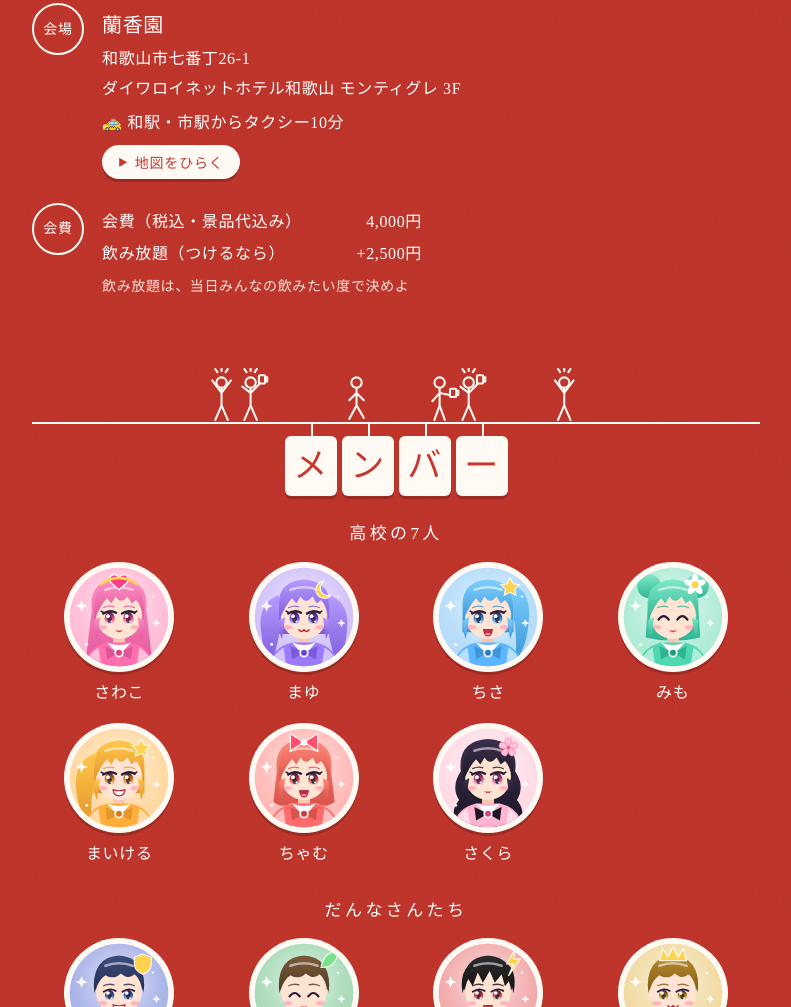
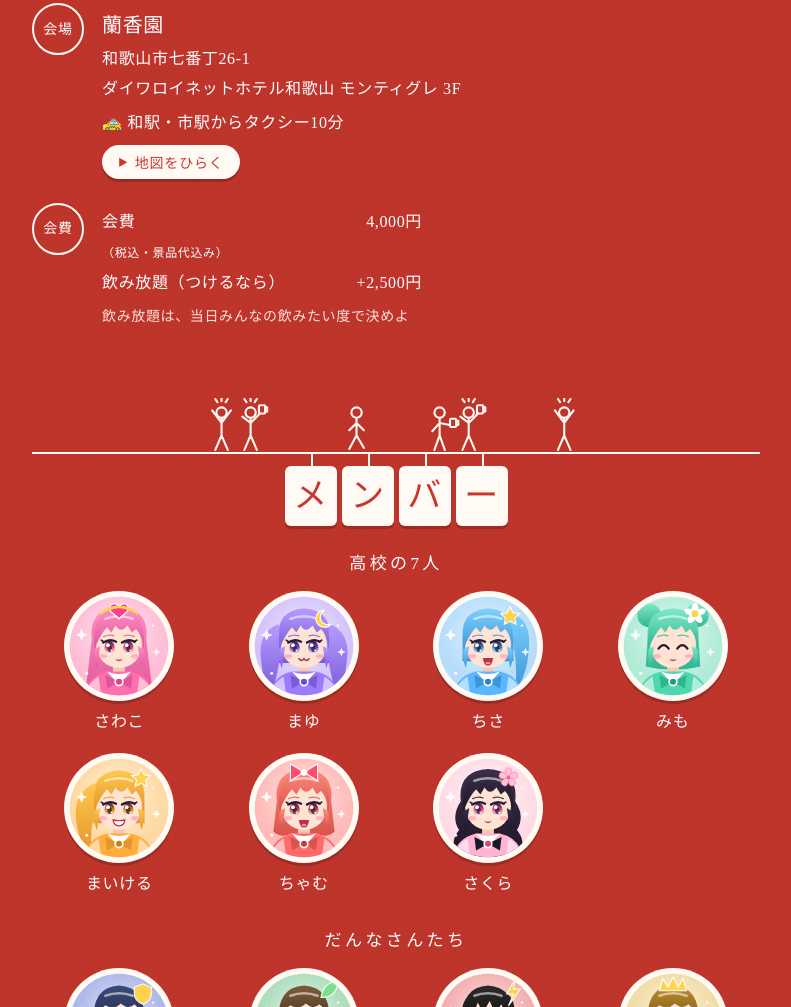
Before and after one commit to sakurabloomyou/Sunplaza-supermarket, a plain HTML site: page bonenkai2026/index.html in a window 1280 px wide. Shown: the part 1088-2095 px from the top of the page, without its empty margins (244-1035 px from the left). Drawn offline with Linux system fonts and the light colour scheme; a web font is replaced by a local one.

Commit message:
Tidy fee label wrapping
Co-Authored-By: Claude Opus 5.5 <noreply@anthropic.com>
Claude-Session: https://claude.ai/code/session_018ZJwZKsz6jpVydR1pVijYJ

```diff
--- a/bonenkai2026/index.html
+++ b/bonenkai2026/index.html
@@ -235,7 +235,7 @@ footer .ground{margin-bottom:18px}
       <div style="margin-top:4px">🚕 和駅・市駅からタクシー10分</div>
       <div class="map"><a class="btn sm" target="_blank" rel="noopener" href="https://www.google.com/maps/search/?api=1&query=%E5%92%8C%E6%AD%8C%E5%B1%B1%E5%B8%82%E4%B8%83%E7%95%AA%E4%B8%8126-1">地図をひらく</a></div></dd></div>
     <div class="fact"><dt>会費</dt><dd>
-      <div class="yen"><span>会費（税込・景品代込み）</span><span>4,000円</span><span>飲み放題（つけるなら）</span><span>+2,500円</span></div>
+      <div class="yen"><span>会費<br><small style="font-size:12px">（税込・景品代込み）</small></span><span>4,000円</span><span>飲み放題（つけるなら）</span><span>+2,500円</span></div>
       <div class="note" style="margin-top:6px">飲み放題は、当日みんなの飲みたい度で決めよ</div>
     </dd></div>
   </dl>
```
